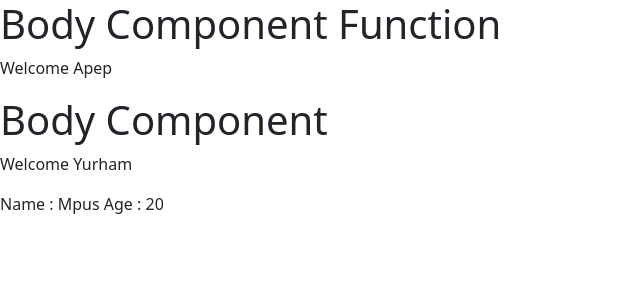
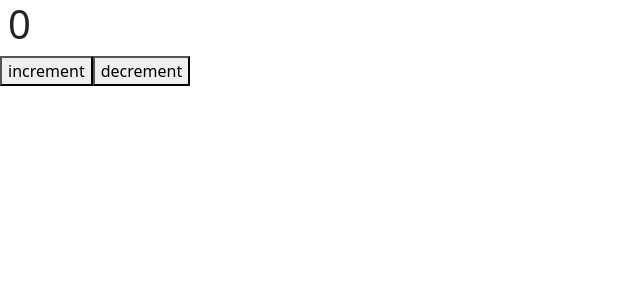
Before and after one commit to itsapep/react-js-fundamental, a React (Create React App) app: page / in a window 1280 px wide. Shown: the top 300 px of the page, without its empty margins (0-640 px from the left). Built offline with nearby package versions, Linux system fonts and the light colour scheme.

Commit message:
[add] create greet and counter components

```diff
--- a/src/App.js
+++ b/src/App.js
@@ -7,17 +7,19 @@ import 'bootstrap/dist/css/bootstrap.min.css';
 import Content from './component/content';
 import Footer from './component/footer';
 import Parent from './component/parent';
+import Counter from './component/counter';
 
 function App() {
   return (
     // to wrap object and send ito index.html use <div> or blank tag <>
     <>
+      <Counter/>
       {/* parent function App passes value to child component BodyComponentFunc */}
-      <BodyComponentFunc firstName="Apep"/>
+      {/* <BodyComponentFunc firstName="Apep"/> */}
       {/* parent function App passes value to child component BodyComponent */}
-      <BodyComponent secondName="Yurham"/>
+      {/* <BodyComponent secondName="Yurham"/> */}
       {/* parent function App passes value to child component Parent */}
-      <Parent name="Mpus" age={20}/>
+      {/* <Parent name="Mpus" age={20}/> */}
 
       {/* <Navbar/>
       <div style={{minHeight : "100vh"}}>
--- /dev/null
+++ b/src/component/counter.js
@@ -0,0 +1,35 @@
+import { Component } from "react";
+
+class Counter extends Component {
+    constructor(props) {
+        super(props);
+        this.state = {
+            count: 0
+        }
+        this.increment = this.increment.bind(this)
+    }
+
+    increment() {
+        this.setState({
+            count: this.state.count + 1
+        })
+    }
+
+    decrement = () => {
+        this.setState({
+            count: this.state.count - 1
+        })
+    }
+
+    render() {
+        return (
+            <div>
+                <h1 className="text-dark mx-2">{this.state.count}</h1>
+                <button onClick={this.increment}>increment</button>
+                <button onClick={this.decrement}>decrement</button>
+            </div>
+        )
+    }
+}
+
+export default Counter;
```
Also changed, not shown: src/component/greet.js (added, +25 -0 lines).
